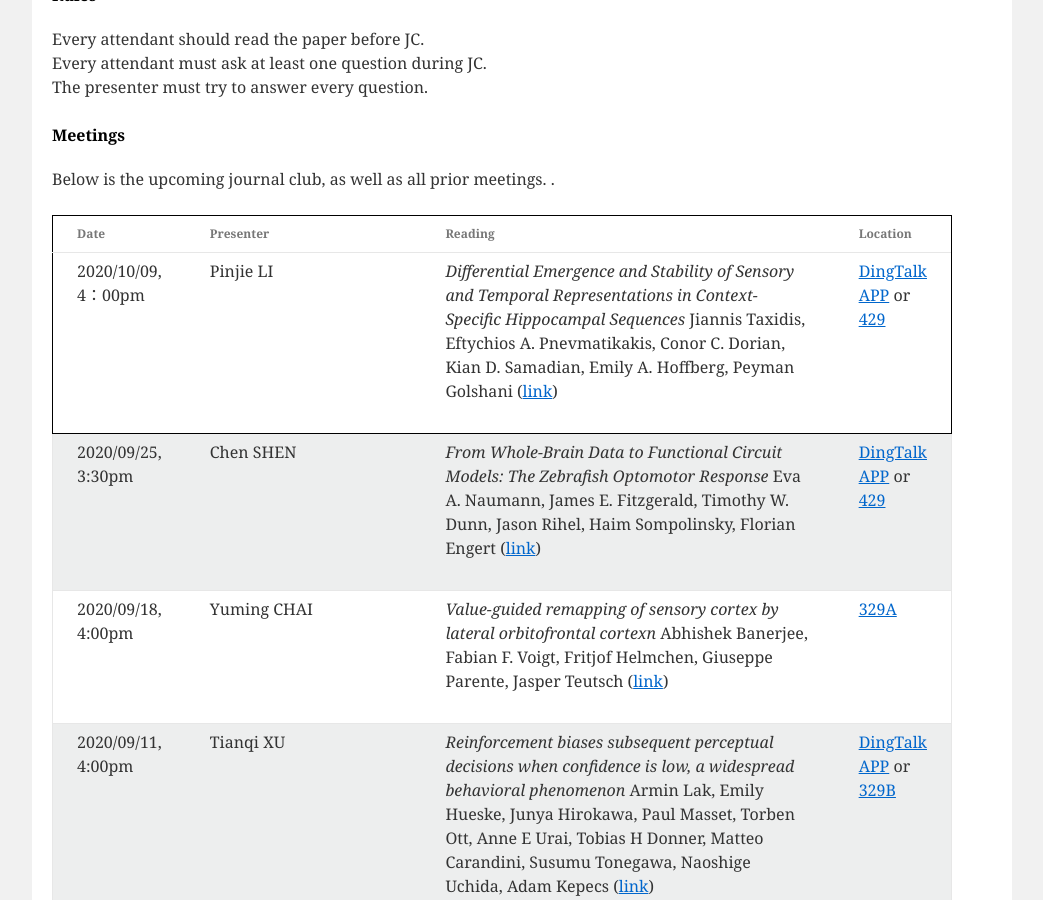
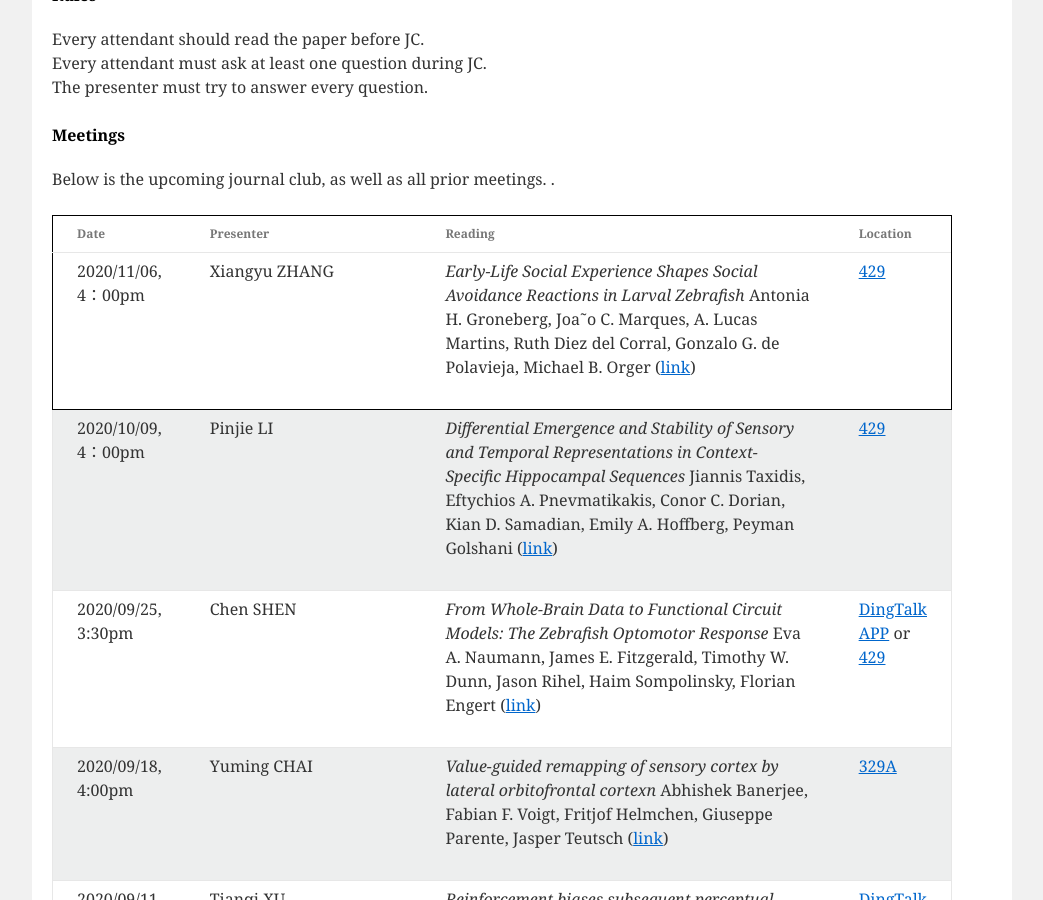
Before and after one commit to CNeuroUSTC/CNeuroUSTC.github.io, a Jekyll site: the page built from index.html, in a window 1280 px wide and 900 px high, scrolled down 879 px. Shown: the whole window, without its empty margins (118-1161 px from the left). Built offline with Jekyll 4.4.1, drawn with Linux system fonts in a browser that asks for light colours.

Commit message:
paper: "Early-Life Social Experience Shapes Social Avoidance Reactions in Larval Zebrafish"   url: "https://www.sciencedirect.com/science/article/pii/S0960982220311477#:~:text=Specifically%2C%20larvae%20raised%20in%20isolation,more%20frequently%20during%20social%20interactions.&text=Taken%20together%2C%20our%20results%20show,avoidance%20reactions%20in%20larval%20zebrafish."   pdf: "None"   authors: "Antonia H. Groneberg, Joa˜o C. Marques, A. Lucas Martins, Ruth Diez del Corral, Gonzalo G. de Polavieja, Michael B. Orger"   location: <a href="https://map.baidu.com/search/%E4%B8%AD%E5%9B%BD%E7%A7%91%E5%AD%A6%E6%8A%80%E6%9C%AF%E5%A4%A7%E5%AD%A6(%E8%A5%BF%E6%A0%A1%E5%8C%BA)-%E7%94%9F%E5%91%BD%E7%A7%91%E5%AD%A6%E5%A4%A7%E6%A5%BC/@13054067.545,3720295.44,19z?querytype=s&da_src=shareurl&wd=%E4%B8%AD%E5%9B%BD%E7%A7%91%E5%AD%A6%E6%8A%80%E6%9C%AF%E5%A4%A7%E5%AD%A6(%E8%A5%BF%E6%A0%A1%E5%8C%BA)-%E7%94%9F%E5%91%BD%E7%A7%91%E5%AD%A6%E5%A4%A7%E6%A5%BC&c=127&src=0&wd2=%E5%90%88%E8%82%A5%E5%B8%82%E8%9C%80%E5%B1%B1%E5%8C%BA&pn=0&sug=1&l=13&b=(13043472.77821802,3712418.4285550946;13063946.357629184,3730135.2423363887)&from=webmap&biz_forward=%7B%22scaler%22:2,%22styles%22:%22pl%22%7D&sug_forward=f2f7c92a9921ecdbb54f5426&device_ratio=2">429</a>

```diff
--- a/_data/meeting_info.yml
+++ b/_data/meeting_info.yml
@@ -1,10 +1,19 @@
+- presenter: Xiangyu ZHANG
+  date: 2020/11/06, 4：00pm
+  paper: "Early-Life Social Experience Shapes Social Avoidance Reactions in Larval Zebrafish"
+  url: "https://www.sciencedirect.com/science/article/pii/S0960982220311477#:~:text=Specifically%2C%20larvae%20raised%20in%20isolation,more%20frequently%20during%20social%20interactions.&text=Taken%20together%2C%20our%20results%20show,avoidance%20reactions%20in%20larval%20zebrafish."
+  pdf: "None"
+  authors: "Antonia H. Groneberg, Joa˜o C. Marques, A. Lucas Martins, Ruth Diez del Corral, Gonzalo G. de Polavieja, Michael B. Orger"
+  location: <a href="https://map.baidu.com/search/%E4%B8%AD%E5%9B%BD%E7%A7%91%E5%AD%A6%E6%8A%80%E6%9C%AF%E5%A4%A7%E5%AD%A6(%E8%A5%BF%E6%A0%A1%E5%8C%BA)-%E7%94%9F%E5%91%BD%E7%A7%91%E5%AD%A6%E5%A4%A7%E6%A5%BC/@13054067.545,3720295.44,19z?querytype=s&da_src=shareurl&wd=%E4%B8%AD%E5%9B%BD%E7%A7%91%E5%AD%A6%E6%8A%80%E6%9C%AF%E5%A4%A7%E5%AD%A6(%E8%A5%BF%E6%A0%A1%E5%8C%BA)-%E7%94%9F%E5%91%BD%E7%A7%91%E5%AD%A6%E5%A4%A7%E6%A5%BC&c=127&src=0&wd2=%E5%90%88%E8%82%A5%E5%B8%82%E8%9C%80%E5%B1%B1%E5%8C%BA&pn=0&sug=1&l=13&b=(13043472.77821802,3712418.4285550946;13063946.357629184,3730135.2423363887)&from=webmap&biz_forward=%7B%22scaler%22:2,%22styles%22:%22pl%22%7D&sug_forward=f2f7c92a9921ecdbb54f5426&device_ratio=2">429</a>
+
+
 - presenter: Pinjie LI
   date: 2020/10/09, 4：00pm
   paper: "Differential Emergence and Stability of Sensory and Temporal Representations in Context-Specific Hippocampal Sequences"
   url: "https://www.sciencedirect.com/science/article/pii/S0896627320306590?dgcid=rss_sd_all#app2"
   pdf: "None"
   authors: "Jiannis Taxidis, Eftychios A. Pnevmatikakis, Conor C. Dorian, Kian D. Samadian, Emily A. Hoffberg, Peyman Golshani"
-  location: <a href="https://github.com/CNeuroUSTC/CNeuroUSTC.github.io/blob/master/dt.jpeg">DingTalk APP</a> or <a href="https://map.baidu.com/search/%E4%B8%AD%E5%9B%BD%E7%A7%91%E5%AD%A6%E6%8A%80%E6%9C%AF%E5%A4%A7%E5%AD%A6(%E8%A5%BF%E6%A0%A1%E5%8C%BA)-%E7%94%9F%E5%91%BD%E7%A7%91%E5%AD%A6%E5%A4%A7%E6%A5%BC/@13054067.545,3720295.44,19z?querytype=s&da_src=shareurl&wd=%E4%B8%AD%E5%9B%BD%E7%A7%91%E5%AD%A6%E6%8A%80%E6%9C%AF%E5%A4%A7%E5%AD%A6(%E8%A5%BF%E6%A0%A1%E5%8C%BA)-%E7%94%9F%E5%91%BD%E7%A7%91%E5%AD%A6%E5%A4%A7%E6%A5%BC&c=127&src=0&wd2=%E5%90%88%E8%82%A5%E5%B8%82%E8%9C%80%E5%B1%B1%E5%8C%BA&pn=0&sug=1&l=13&b=(13043472.77821802,3712418.4285550946;13063946.357629184,3730135.2423363887)&from=webmap&biz_forward=%7B%22scaler%22:2,%22styles%22:%22pl%22%7D&sug_forward=f2f7c92a9921ecdbb54f5426&device_ratio=2">429</a>
+  location: <a href="https://map.baidu.com/search/%E4%B8%AD%E5%9B%BD%E7%A7%91%E5%AD%A6%E6%8A%80%E6%9C%AF%E5%A4%A7%E5%AD%A6(%E8%A5%BF%E6%A0%A1%E5%8C%BA)-%E7%94%9F%E5%91%BD%E7%A7%91%E5%AD%A6%E5%A4%A7%E6%A5%BC/@13054067.545,3720295.44,19z?querytype=s&da_src=shareurl&wd=%E4%B8%AD%E5%9B%BD%E7%A7%91%E5%AD%A6%E6%8A%80%E6%9C%AF%E5%A4%A7%E5%AD%A6(%E8%A5%BF%E6%A0%A1%E5%8C%BA)-%E7%94%9F%E5%91%BD%E7%A7%91%E5%AD%A6%E5%A4%A7%E6%A5%BC&c=127&src=0&wd2=%E5%90%88%E8%82%A5%E5%B8%82%E8%9C%80%E5%B1%B1%E5%8C%BA&pn=0&sug=1&l=13&b=(13043472.77821802,3712418.4285550946;13063946.357629184,3730135.2423363887)&from=webmap&biz_forward=%7B%22scaler%22:2,%22styles%22:%22pl%22%7D&sug_forward=f2f7c92a9921ecdbb54f5426&device_ratio=2">429</a>
 
 - presenter: Chen SHEN
   date: 2020/09/25, 3:30pm
```
